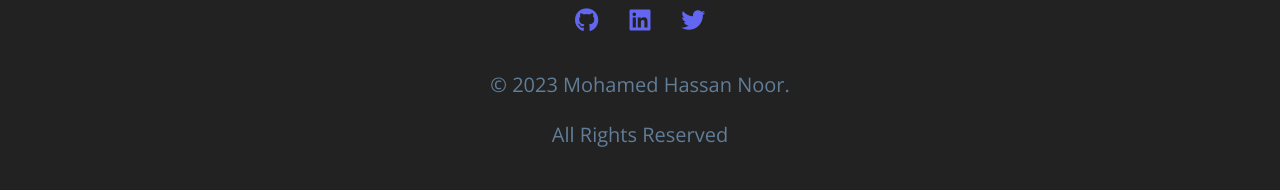
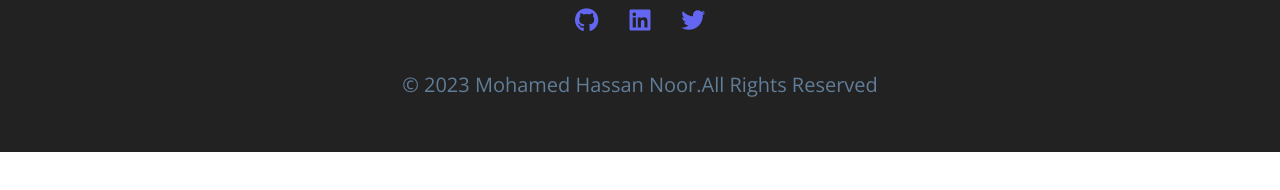
Before and after one commit to MohamedHNoor/mhnoor-portfolio, a React (Vite) app: page / in a window 1280 px wide. Shown: the part 4357-4547 px from the top of the page. After the commit the page ends 4509 px from the top, so only its background shows below. Built offline with nearby package versions, Linux system fonts and the light colour scheme.

Commit message:
Fix an error

```diff
--- a/src/components/Footer.jsx
+++ b/src/components/Footer.jsx
@@ -35,9 +35,9 @@ const Footer = () => {
       </ul>
 
       <p>
-        &copy; <span id='date'>{date}</span> Mohamed Hassan Noor.
+        &copy; <span id='date'>{date}</span> Mohamed Hassan Noor.all rights
+        reserved
       </p>
-      <p>all rights reserved</p>
     </footer>
   );
 };
```
